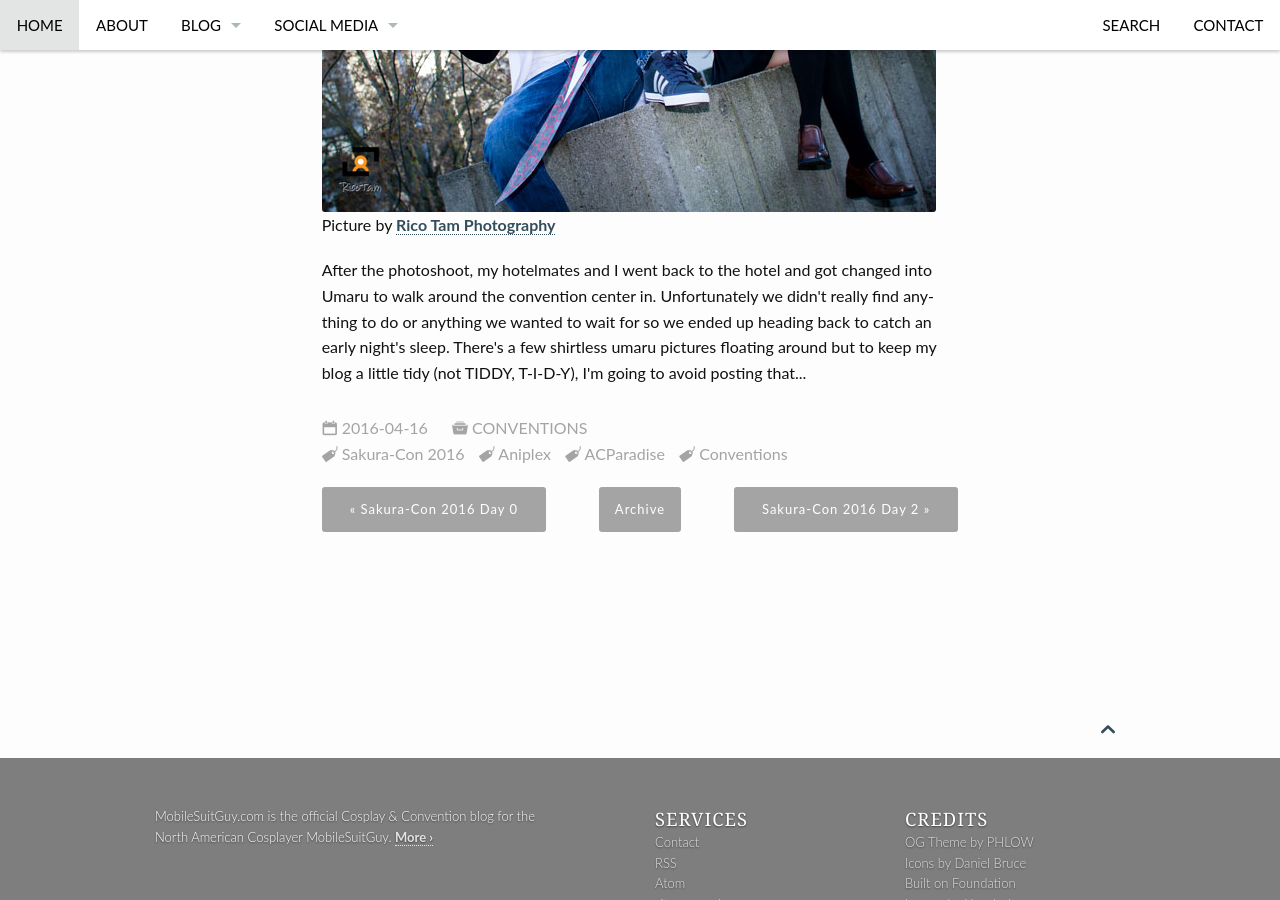
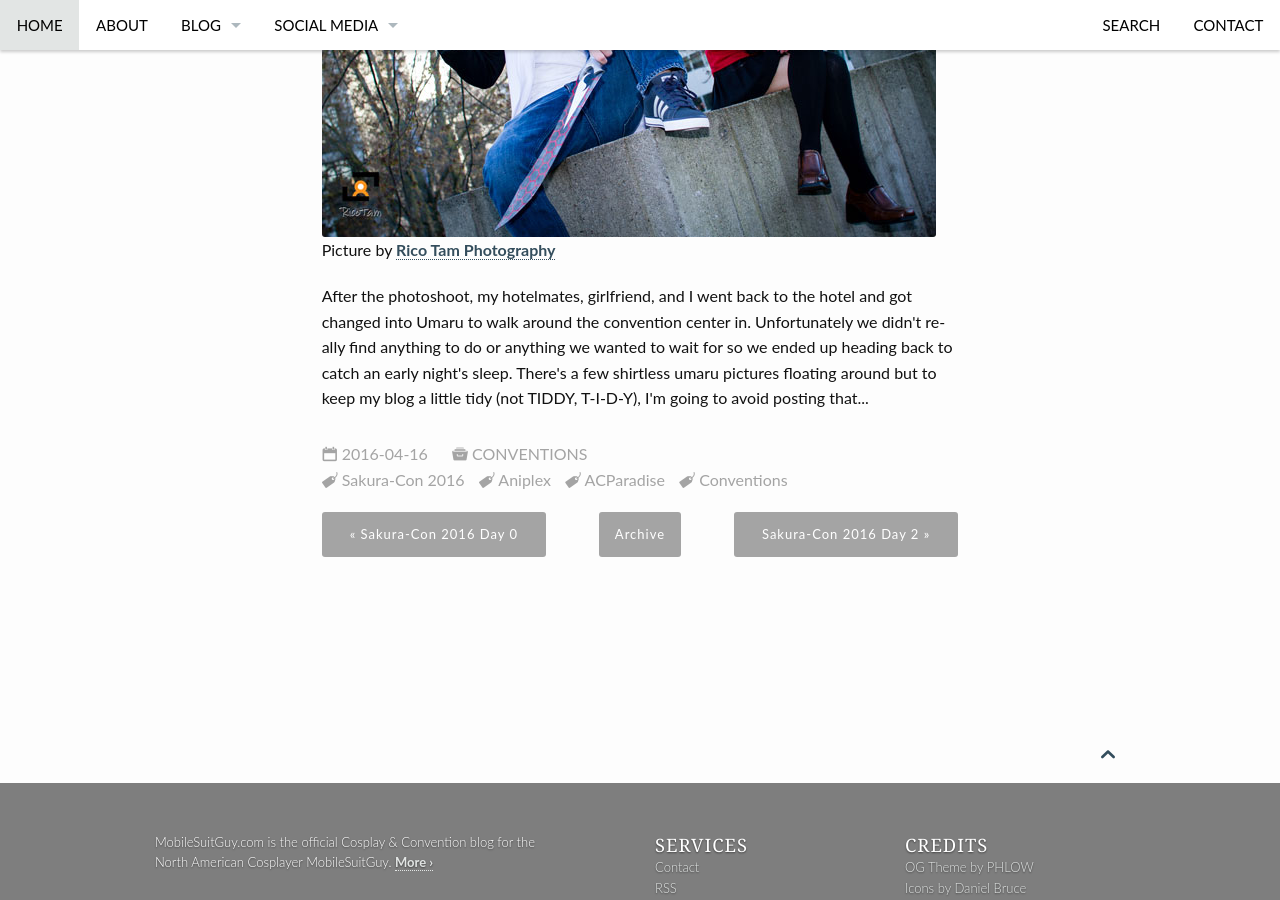
Before and after one commit to mobilesuitguy/mobilesuitguy.github.io, a Jekyll site: the page built from _posts/conventions/2016-04-16-Sakura---Con-Day-1.md, in a window 1280 px wide and 900 px high, scrolled down 9833 px. Built offline with Jekyll 4.4.1, drawn with Linux system fonts in a browser that asks for light colours; comment, search, counter and statistics services are not loaded; some of the changed text lies outside the part shown.

Commit message:
change change

```diff
--- a/_posts/conventions/2016-04-16-Sakura---Con-Day-1.md
+++ b/_posts/conventions/2016-04-16-Sakura---Con-Day-1.md
@@ -67,7 +67,7 @@ image:
 
 <p>I noticed that the Crunchyroll booth wasn't set up that day or the day before. I was looking forward to seeing some old faces and some Kiznaiver merchandise! <a href="https://twitter.com/milesexpress999">Miles</a> even came around a few times with a (non-alcoholic) drink in his hand, staring over his booth for a few seconds before disappearing into the exhibitor hall crowds ; _ ;7</p>
 
-<p>After my shift ended, I ate at the Cheesecake Factory with my hotelmates (Yum!). The wait wasn't particulary long, surprisingly enough and we were in and out within the hour!</p>
+<p>After my shift ended, I ate at the Cheesecake Factory with my hotelmates and girlfriend, <a href="https://www.facebook.com/Vxelwraith">Vexrai</a>. The wait wasn't particularly long, surprisingly enough and we were in and out within the hour!</p>
 
 <p>After having myself a burger and fries, I headed back to the convention center as Shirou from Fate/Stay Night: Unlimited Blade Works to do a photoshoot with <a href="https://www.facebook.com/darkenedxstar/">Mei</a> as Rin and <a href="https://www.facebook.com/ricotamphotography">Rico Tam Photography</a>! Mei and I met during the first year of SAO at Sakura-Con as Asuna and Kirito, and this was probably the first time that we really got to hang out after meeting three years ago haha. Rico and Celia of Rico Tam Photography were really cool to work with! Super understanding and they definitely have the skills!</p>
 
@@ -86,4 +86,4 @@ image:
 <img src="/images/SC2016D1-10.jpg" alt="Sakura-Con 2016 Fate Photoshoot"><br/>
 <span>Picture by <a href="https://www.facebook.com/ricotamphotography/">Rico Tam Photography</a></span>
 
-<p>After the photoshoot, my hotelmates and I went back to the hotel and got changed into Umaru to walk around the convention center in. Unfortunately we didn't really find anything to do or anything we wanted to wait for so we ended up heading back to catch an early night's sleep. There's a few shirtless umaru pictures floating around but to keep my blog a little tidy (not TIDDY, T-I-D-Y), I'm going to avoid posting that...</p>
+<p>After the photoshoot, my hotelmates, girlfriend, and I went back to the hotel and got changed into Umaru to walk around the convention center in. Unfortunately we didn't really find anything to do or anything we wanted to wait for so we ended up heading back to catch an early night's sleep. There's a few shirtless umaru pictures floating around but to keep my blog a little tidy (not TIDDY, T-I-D-Y), I'm going to avoid posting that...</p>
```
Also changed, not shown: _posts/conventions/2016-06-13-Sakura---Con-Day-2.md (+1 -1 lines).
